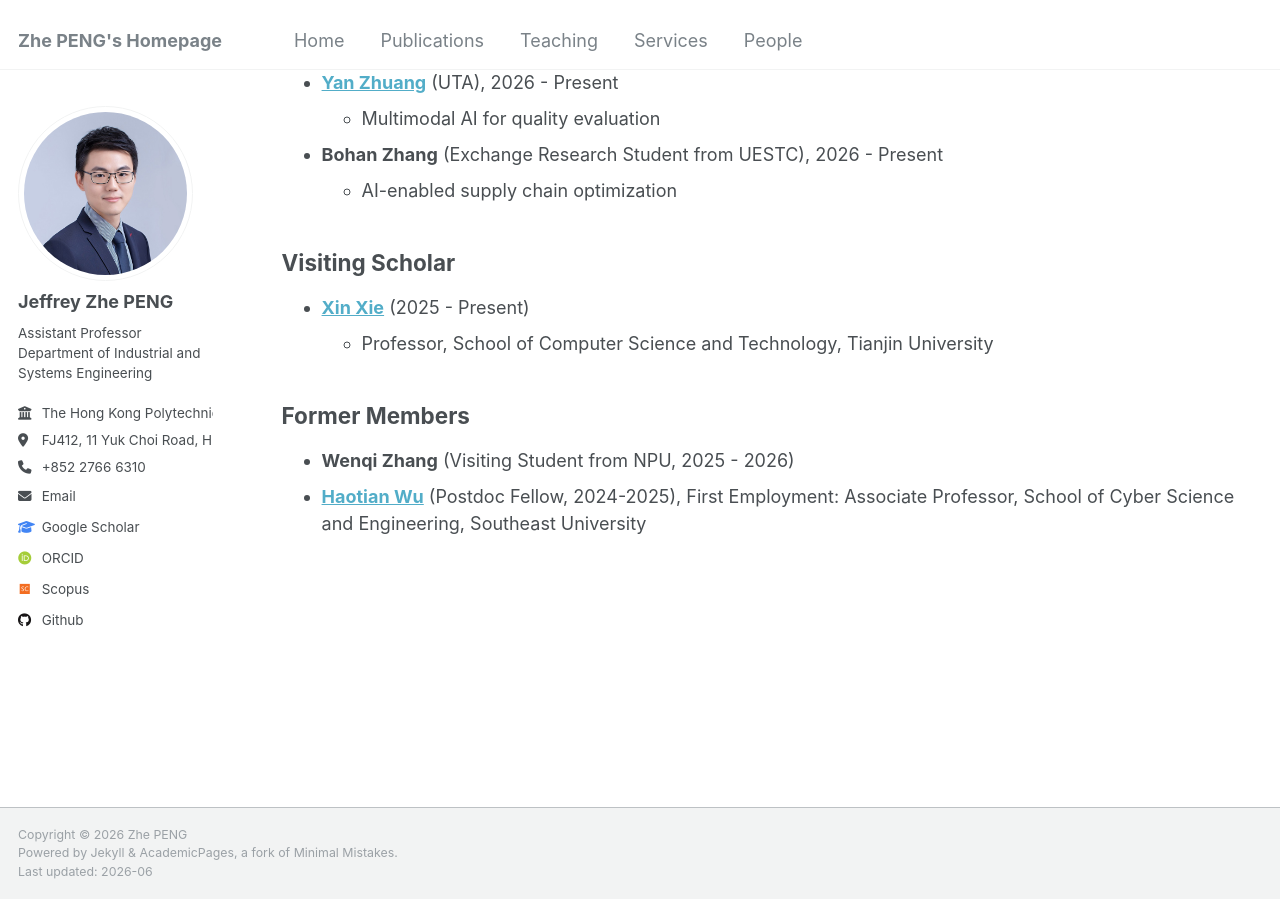
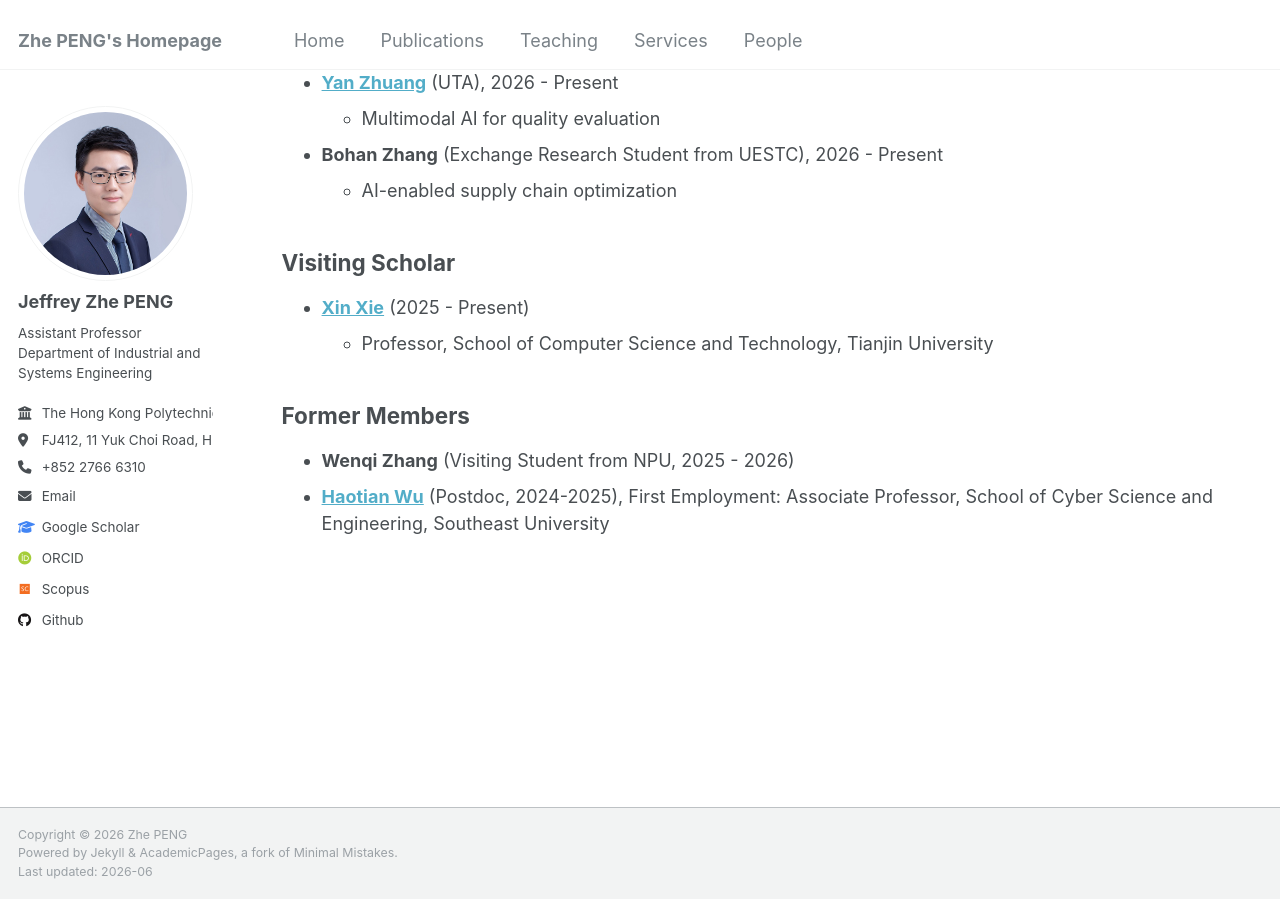
Before and after one commit to PENG-Zhe/peng-zhe.github.io, a Jekyll site: the page built from _pages/people.md, in a window 1280 px wide and 900 px high, scrolled down 1120 px. Built offline with Jekyll 4.4.1, drawn with Linux system fonts in a browser that asks for light colours; some web fonts are replaced.

Commit message:
Update people.md

```diff
--- a/_pages/people.md
+++ b/_pages/people.md
@@ -61,6 +61,7 @@ layout: archive
   * UAV swarm intelligence
 -->
 
+
 ## Visiting Scholar
 * **[Xin Xie](https://xiexincn.github.io/)** (2025 - Present)
   * Professor, School of Computer Science and Technology, Tianjin University
@@ -68,7 +69,7 @@ layout: archive
 
 ## Former Members
 * **Wenqi Zhang** (Visiting Student from NPU, 2025 - 2026)
-* **[Haotian Wu](https://cyber.seu.edu.cn/wht/list.htm)** (Postdoc Fellow, 2024-2025), First Employment: Associate Professor, School of Cyber Science and Engineering, Southeast University
+* **[Haotian Wu](https://cyber.seu.edu.cn/wht/list.htm)** (Postdoc, 2024-2025), First Employment: Associate Professor, School of Cyber Science and Engineering, Southeast University
 
 
 <!--
```
